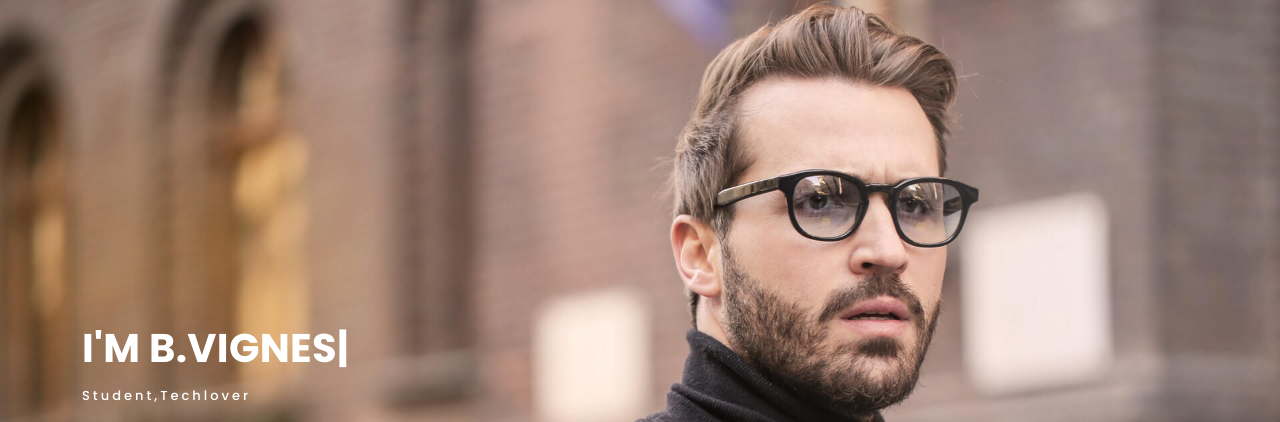
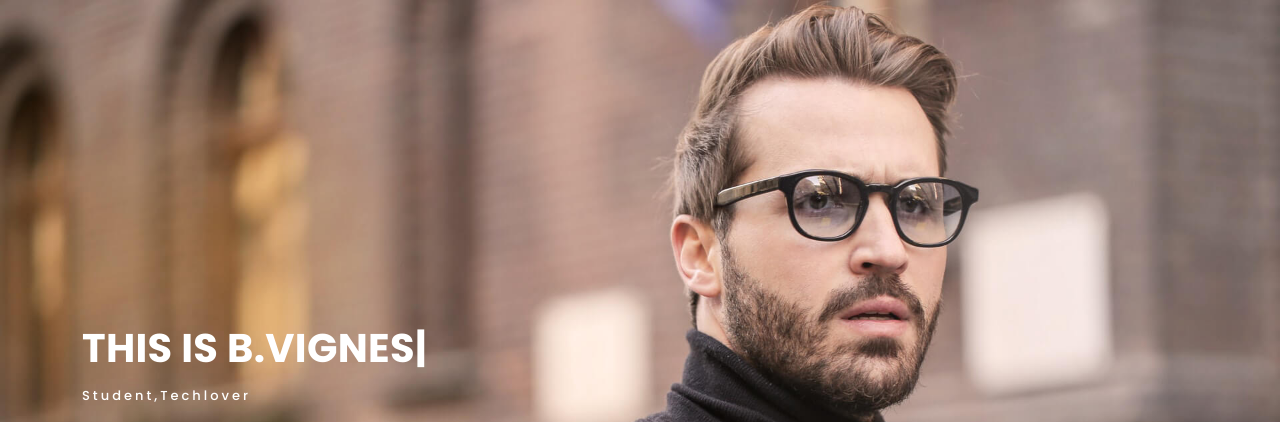
Before and after one commit to BHAKTULA-VIGNESH/vigneshportfolio, a plain HTML site: page index.html in a window 1280 px wide. Shown: the top 422 px of the page. Drawn offline with nearby package versions, Linux system fonts and the light colour scheme; a web font is replaced by a local one.

Commit message:
Update index.html

```diff
--- a/index.html
+++ b/index.html
@@ -80,7 +80,7 @@
 
     <div class="container">
       <div class="hero-content">
-        <h1>I'm <span class="typed" data-typed-items="                     ">B.vignesh</span></h1>
+        <h1>This is <span class="typed" data-typed-items="  ">B.vignesh</span></h1>
         <p>Student,techlover</p>
 
         <ul class="list-unstyled list-social">
```
